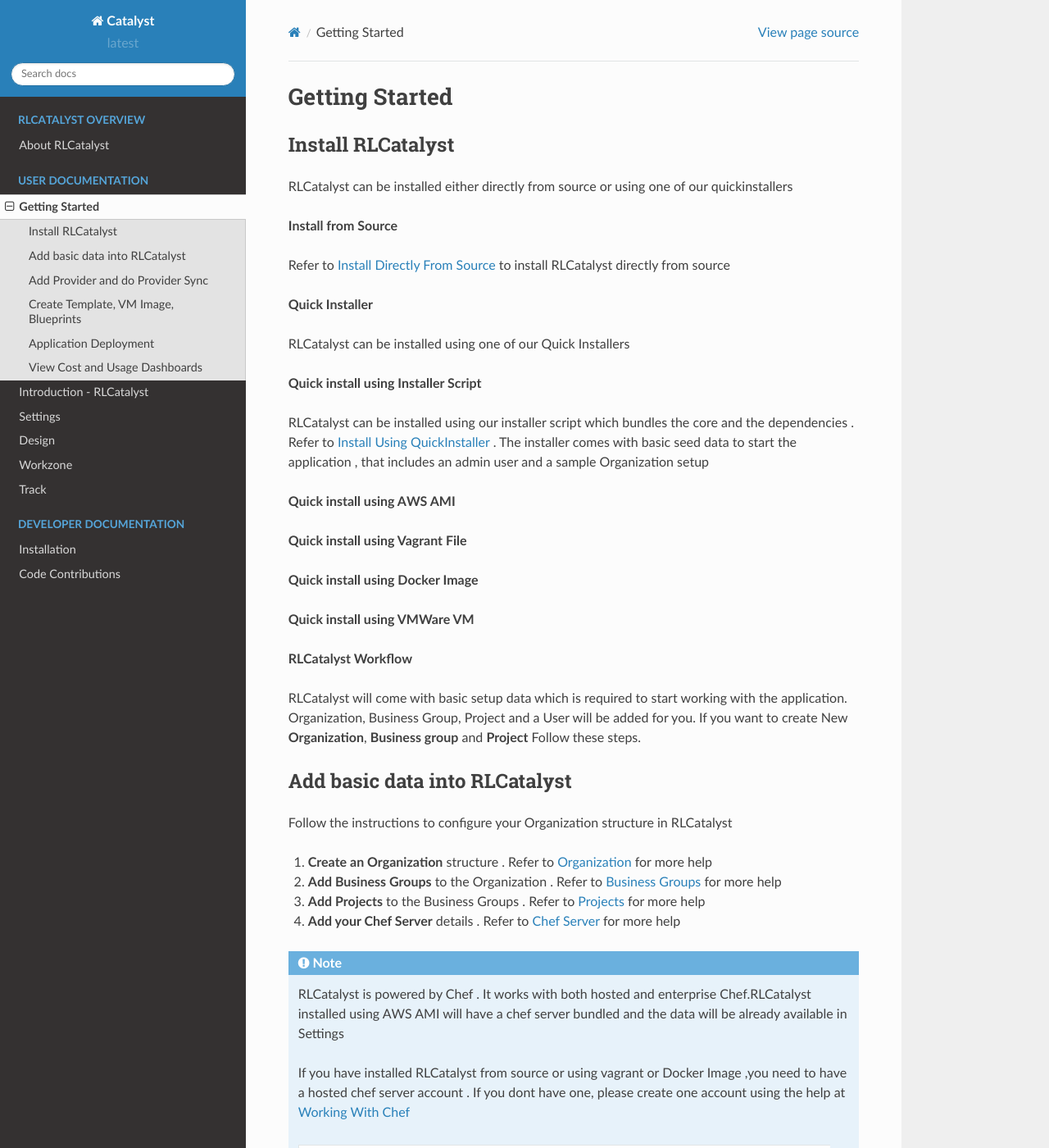
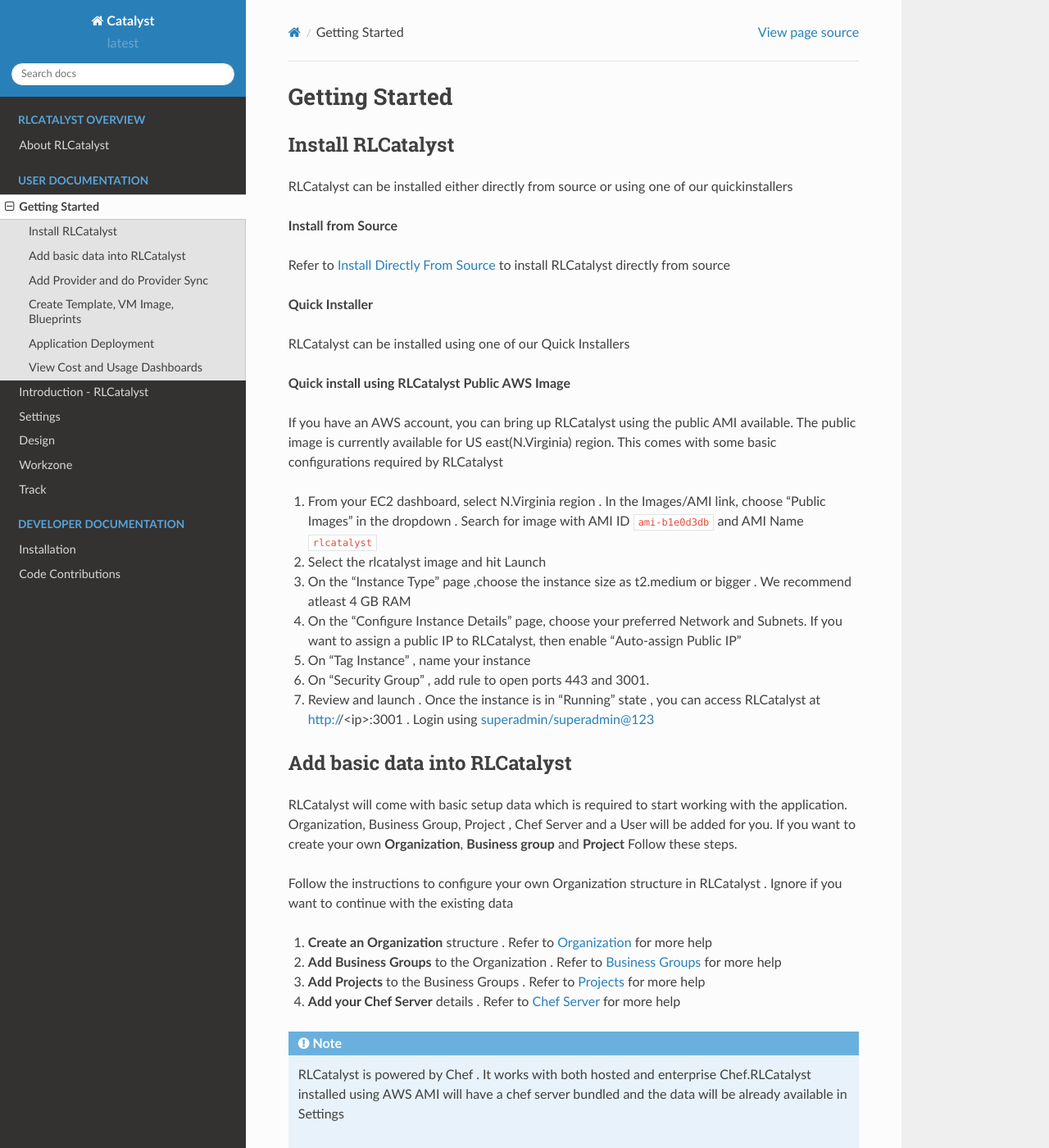
Before and after one commit to RLOpenCatalyst/catdocs, a Sphinx documentation site: the page built from Catalyst/source/gettingstarted.rst, in a window 1280 px wide and 1400 px high. Shown: the whole window at 82% size. Built offline with Sphinx 7.4.7 and the Read the Docs theme 2.0.0, drawn with Linux system fonts in a browser that asks for light colours.

Commit message:
Updated instructions for AWS AMI

```diff
--- a/Catalyst/source/gettingstarted.rst
+++ b/Catalyst/source/gettingstarted.rst
@@ -13,29 +13,26 @@
 
 RLCatalyst can be installed using one of our Quick Installers
 
-**Quick install using Installer Script**
+**Quick install using RLCatalyst Public AWS Image**
 
-RLCatalyst can be installed using our installer script which bundles the core and the dependencies . Refer to :ref:`install-installer` . The installer comes with basic seed data to start the application , that includes an admin user and a sample Organization setup
+If you have an AWS account, you can bring up RLCatalyst using the public AMI available. The public image is currently available for US east(N.Virginia) region. This comes with some basic configurations required by RLCatalyst
+
+1. From your EC2 dashboard, select N.Virginia region . In the Images/AMI link, choose "Public Images" in the dropdown . Search for image with AMI ID ``ami-b1e0d3db`` and AMI Name ``rlcatalyst``
+2. Select the rlcatalyst image and hit Launch
+3. On the "Instance Type" page ,choose the instance size as t2.medium or bigger . We recommend atleast 4 GB RAM
+4. On the "Configure Instance Details" page, choose your preferred Network and Subnets. If you want to assign a public IP to RLCatalyst, then enable "Auto-assign Public IP"
+5. On "Tag Instance" , name your instance
+6. On "Security Group" , add rule to open ports 443 and 3001.
+7. Review and launch . Once the instance is in "Running" state , you can access RLCatalyst at http://<ip>:3001 . Login using superadmin/superadmin@123
 
 
-**Quick install using AWS AMI**
-
-**Quick install using Vagrant File**
-
-**Quick install using Docker Image**
-
-**Quick install using VMWare VM**
-
-
-**RLCatalyst Workflow**
-
-RLCatalyst will come with basic setup data which is required to start working with the application. Organization, Business Group, Project and a User will be added for you. If you want to create New **Organization**, **Business group** and **Project** Follow these steps.
 
 Add basic data into RLCatalyst
 ^^^^^^^^^^^^^^^^^^^^^^^^^^^^^^^^^^^^^^^
+RLCatalyst will come with basic setup data which is required to start working with the application. Organization, Business Group, Project , Chef Server and a User will be added for you. If you want to create your own **Organization**, **Business group** and **Project** Follow these steps.
 
 
-Follow the instructions to configure your Organization structure in RLCatalyst
+Follow the instructions to configure your own Organization structure in RLCatalyst . Ignore if you want to continue with the existing data
 
 
 1. **Create an Organization** structure . Refer to :ref:`org-settings` for more help
```
